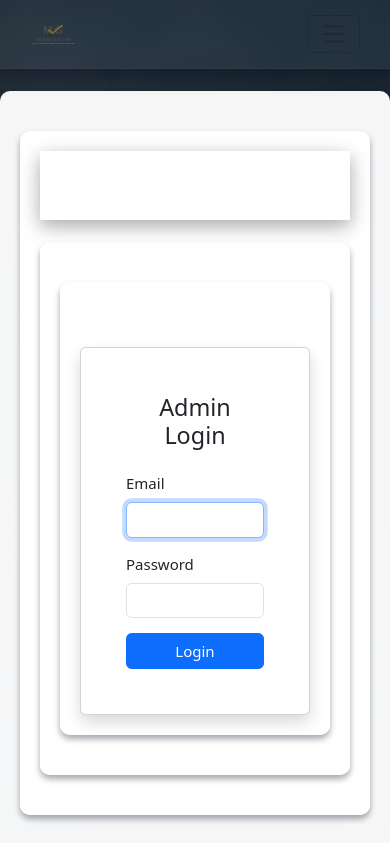
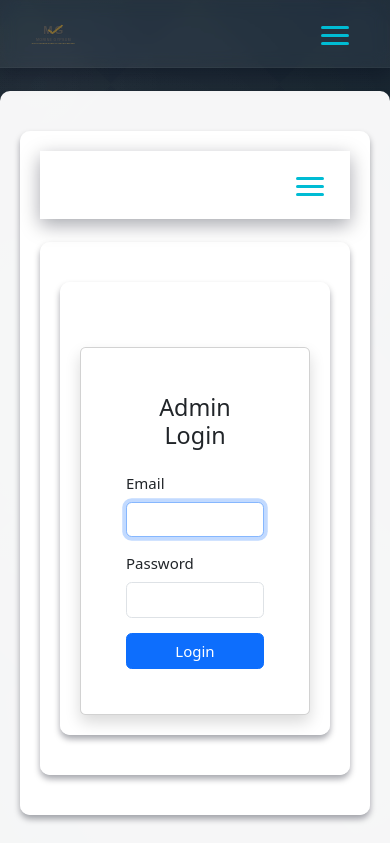
Before and after one commit to orumagideon/morine-gypsum, a React (Vite) app in the folder frontend/: page /admin/login in a window 390 px wide. Shown: the top 843 px of the page. Built offline with nearby package versions, Linux system fonts and the light colour scheme; no server answers.

Commit message:
style(ui): make hamburger and nav icons pop with accent color; add hover accent

```diff
--- a/frontend/src/index.css
+++ b/frontend/src/index.css
@@ -134,6 +134,50 @@ body::before {
   color: rgba(255,255,255,0.95) !important;
   font-weight: 700;
   font-size: 1.02rem;
+}
+
+/* Make navbar toggler (hamburger) more visible using the accent color */
+.navbar-toggler {
+  border: none;
+  background: transparent;
+}
+.navbar-toggler-icon {
+  display: inline-block;
+  width: 28px;
+  height: 3px;
+  background: var(--accent);
+  position: relative;
+  border-radius: 2px;
+}
+.navbar-toggler-icon::before,
+.navbar-toggler-icon::after {
+  content: "";
+  position: absolute;
+  left: 0;
+  right: 0;
+  height: 3px;
+  background: var(--accent);
+  border-radius: 2px;
+}
+.navbar-toggler-icon::before { top: -8px; }
+.navbar-toggler-icon::after { top: 8px; }
+
+/* Give small nav icons a subtle accented background so they pop on the glassy header */
+.nav-icon {
+  width: 26px;
+  height: 26px;
+  object-fit: contain;
+  background: rgba(0, 188, 212, 0.12);
+  padding: 6px;
+  border-radius: 8px;
+}
+
+.site-header .nav-link {
+  transition: color 160ms ease, transform 160ms ease;
+}
+.site-header .nav-link:hover {
+  color: var(--accent) !important;
+  transform: translateY(-1px);
 }
 
 /* Footer styles */
```
